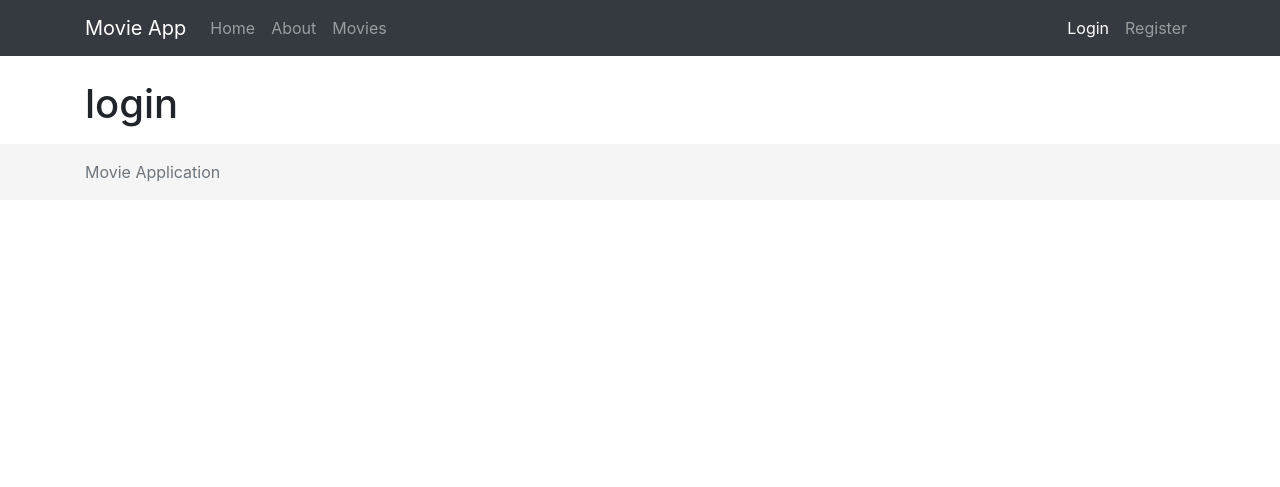
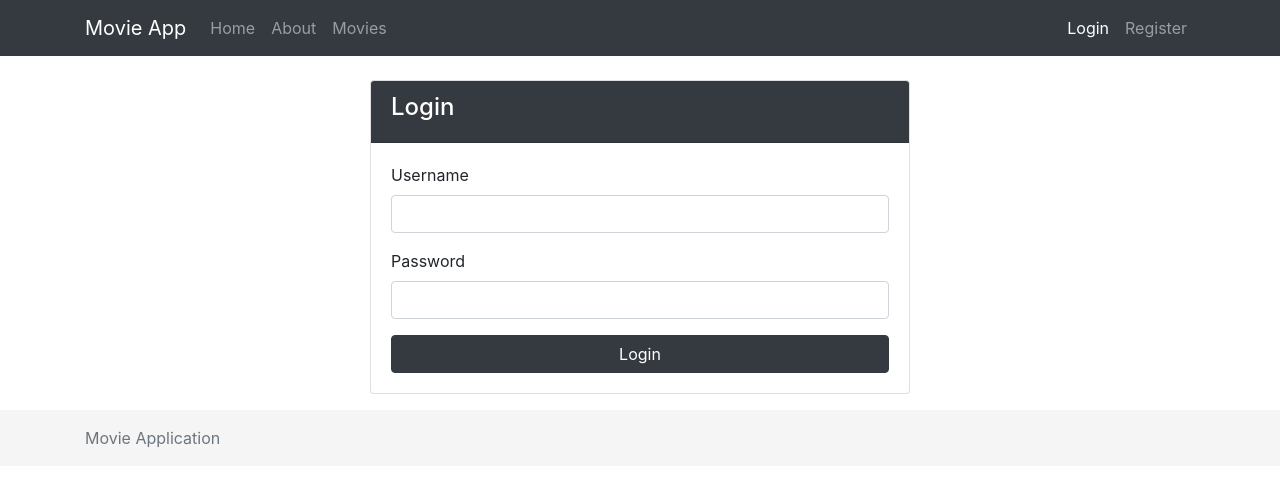
Before and after one commit to cantugba/Django_Examples, a Django app: page /user/login/ in a window 1280 px wide. Shown: the top 487 px of the page. Run offline with Django 3.2, Linux system fonts and the light colour scheme; some libraries are stand-ins or nearby versions.

Commit message:
login and register files edited

```diff
--- a/MoviesCatalog/catalog/Templates/layout.html
+++ b/MoviesCatalog/catalog/Templates/layout.html
@@ -23,6 +23,8 @@
          </div>
 
     </main>
+
+
    {% include 'partials/_footer.html' %}
 
 
--- a/MoviesCatalog/catalog/Templates/partials/_navbar.html
+++ b/MoviesCatalog/catalog/Templates/partials/_navbar.html
@@ -31,7 +31,7 @@
                     </li>
                 </ul>
 
-            <ul class="navbar-nav">
+              <ul class="navbar-nav">
                 <li
                     {% if 'login' in request.path %}
                         class="nav-item active"
@@ -46,10 +46,10 @@
                     {% else %}
                         class="nav-item"
                     {% endif %}
-            >
+                >
                 <a href="{% url 'register' %}" class="nav-link">Register</a>
                 </li>
-            </ul>
+              </ul>
             </div>
         </div>
 </header>
--- a/MoviesCatalog/catalog/Templates/user/login.html
+++ b/MoviesCatalog/catalog/Templates/user/login.html
@@ -1,5 +1,31 @@
 {% extends 'layout.html' %}
 
 {% block content %}
-    <h1>login</h1>
+      <div class="row">
+        <div class="col-md-6 mx-auto">
+            <div class="card">
+                <div class="card-header bg-dark text-white">
+                    <h4> Login</h4>
+                </div>
+
+                <div class="card-body">
+
+                    <form action="{% url 'login' %}" METHOD="GET">
+
+                        <div class="form-group">
+                            <label for="username"> Username </label>
+                            <input type="text" name="username" class="form-control" required>
+                        </div>
+
+                        <div class="form-group">
+                            <label for="password"> Password </label>
+                            <input type="password" name="password" class="form-control" required>
+                        </div>
+
+                        <button type="submit" class="btn btn-dark btn-block">Login</button>
+                    </form>
+                </div>
+            </div>
+        </div>
+    </div>
 {% endblock %}
```
Also changed, not shown: MoviesCatalog/catalog/Templates/user/register.html (+38 -1 lines).
